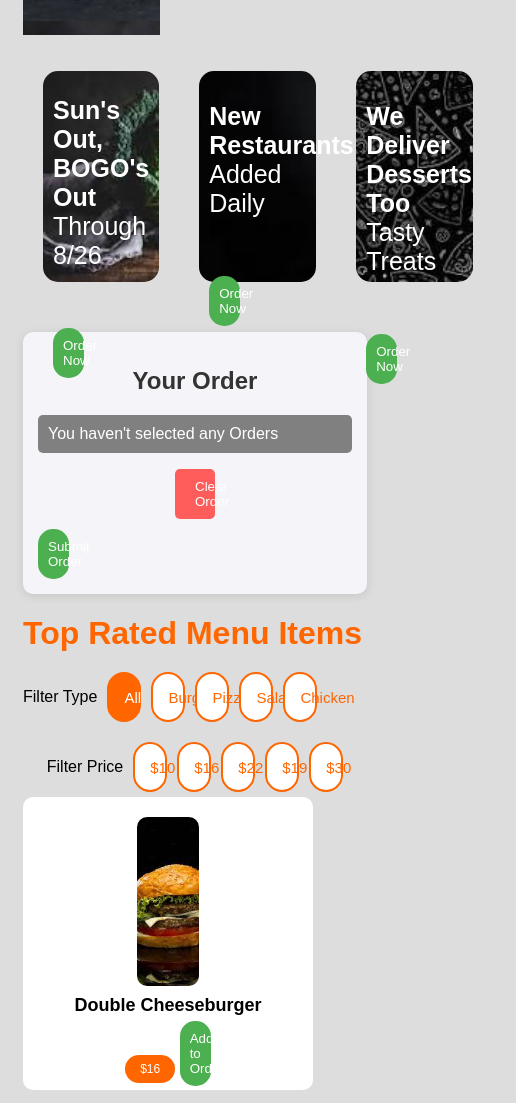
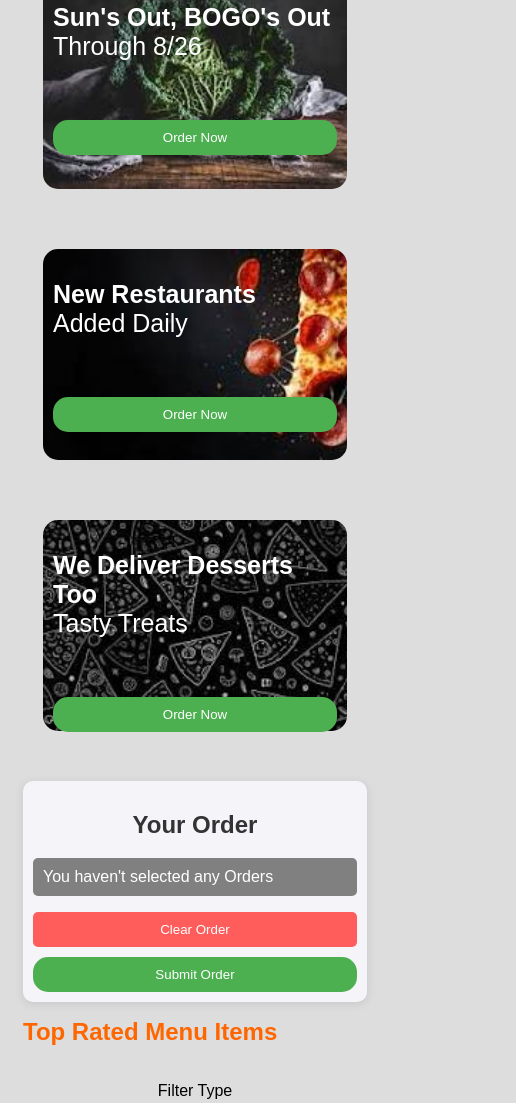
Before and after one commit to Olamide840/second-project, a website: page market.html in a window 390 px wide. Shown: the part 528-1631 px from the top of the page, 516 px wide, since content can reach past the window. Drawn offline with nearby package versions, Linux system fonts and the light colour scheme.

Commit message:
Add files via upload

```diff
--- a/market.css
+++ b/market.css
@@ -1,59 +1,72 @@
-body{
+body {
     box-sizing: border-box;
     font-family: sans-serif;
     background: #ddd;
     padding: 15px;
 }
-.searching{
+
+.searching {
     position: relative;
     background: #333;
-    width: 15%;
-    margin-left: auto;
+    width: 100%;
+    max-width: 300px; /* Adjust width for smaller screens */
+    margin: 0 auto 20px auto;
     padding: 10px;
     border-radius: 20px;
     top: -20px;
 }
-.eat{
+
+.eat {
     font-size: 25px;
 }
-.inp{
+
+.inp {
     border: none;
     background: #333;
     outline: none;
     font-size: 16px;
     color: #ddd;
 }
-.bx-search{
+
+.bx-search {
     color: #fff;
 }
-.inp::placeholder{
+
+.inp::placeholder {
     color: #fff;
     font-size: 18px;
 }
-.food{
+
+.food {
     font-size: 27px;
     background: url(loaded.jpg);
     height: 50vh;
-    width: 35vw;
+    width: 100%;
     position: relative;
     top: 20px;
     font-size: 35px;
     letter-spacing: 1px;
+    background-size: cover; /* Ensure image covers the container */
 }
-.span{
+
+.span {
     color: #ea580c;
 }
-.strong{
+
+.strong {
     color: #fff;
 }
-.var{
+
+.var {
     position: relative;
     top: 120px;
     margin: 10px;
 }
-.sun{
+
+.sun {
     background: url(cabb.jpg);
-    width: 30vw;
+    width: 100%;
+    max-width: 320px;
     height: 25vh;
     color: #fff;
     border-radius: 15px;
@@ -62,50 +75,60 @@ body{
     margin: 20px;
     font-size: 25px;
 }
-.bogo{
+
+.bogo {
     position: relative;
     top: 15px;
     margin: 10px;
 }
-button{
+
+button {
     background: #4caf50;
     padding: 10px;
     border-radius: 15px;
     border: none;
-    width: 8vw;
+    width: 40%;
     cursor: pointer;
     color: #fff;
     transition: .5s;
 }
-    button:hover{
-        background: #2196f3;
-        box-shadow: 0 0 10px #2196f3, 0 0 40px #2196f3, 0 0 10px #2196f3;
 
-    }
-.restaurant{
+button:hover {
+    background: #2196f3;
+    box-shadow: 0 0 10px #2196f3, 0 0 40px #2196f3, 0 0 10px #2196f3;
+}
+
+.restaurant {
     background: url(slice.jpg);
     background-repeat: no-repeat;
     background-size: cover;
     color: white;
-    width: 30vw;
+    width: 100%;
+    max-width: 320px;
     height: 25vh;
     border-radius: 15px;
     margin: 20px;
     font-size: 25px;
 }
-.daily{
+
+.daily {
     position: relative;
     top: 21px;
     margin: 10px;
 }
-.main-content{
+
+.main-content {
     display: flex;
+    flex-wrap: wrap; /* Ensure it wraps on smaller screens */
+    gap: 20px;
 }
-.deliver{
+
+.deliver {
     background: url(black.jpg);
     background-repeat: no-repeat;
     background-size: cover;
-    width: 30vw;
+    width: 100%;
+    max-width: 320px;
     height: 25vh;
     border-radius: 15px;
     color: #fff;
@@ -113,33 +136,39 @@ button{
     position: relative;
     margin: 20px;
 }
-.desserts{
+
+.desserts {
     position: relative;
     top: 21px;
     margin: 10px;
 }
-.container{
+
+.container {
     max-width: 800px;
     margin: auto;
 }
+
 h1 {
     color: #ff6600;
     margin-bottom: 20px;
 }
-.filters{
+
+.filters {
     display: inline-flex;
     flex-direction: column;
     gap: 20px;
     margin-bottom: 20px;
     text-align: center;
 }
-.filter-group{
+
+.filter-group {
     display: flex;
     flex-wrap: wrap;
     gap: 10px;
     justify-content: center;
 }
-.filter-btn, .price-btn{
+
+.filter-btn, .price-btn {
     padding: 8px 15px;
     border: 2px solid #ff6600;
     background: white;
@@ -149,23 +178,27 @@ h1 {
     font-size: 15px;
     transition: all 0.3s;
 }
-.filter-btn:hover, .price-btn:hover{
+
+.filter-btn:hover, .price-btn:hover {
     background: #ff6600;
     color: #fff;
 }
+
 .filter-btn.active, .price-btn.active {
     background: #ff6600;
     color: white;
 }
+
 .menu-grid {
     flex: 0 0 auto;
     overflow-x: auto;
     padding: 5px 0;
-   scroll-snap-type: x mandatory;
+    scroll-snap-type: x mandatory;
     height: 40vh;
     position: relative;
     gap: 20px;
 }
+
 .menu-item {
     margin: 0 0 auto;
     background: #fff;
@@ -174,23 +207,27 @@ h1 {
     box-shadow: rgba(0, 0, 0, 0.8);
     scroll-snap-align: start;
     min-width: 270px;
-    width: 0%;
+    width: 100%;
     text-align: center;
     height: 30vh;
     gap: 50px;
 }
+
 .menu-item img {
     border-radius: 10px;
-    width: 16vw;
-    height: 20vh;
+    width: 100%;
+    max-width: 180px; /* Adjust image size */
+    height: 150px;
     object-fit: cover;
     background-size: cover;
 }
+
 .menu-item p {
     font-size: 18px;
     font-weight: bold;
     margin: 5px;
 }
+
 .price {
     background: #ff6600;
     color: #fff;
@@ -239,3 +276,58 @@ h1 {
 .clear-order:hover {
     background-color: #ff4747;
 }
+
+/* Media Query for Smaller Screens (Mobile) */
+@media (max-width: 768px) {
+    .searching {
+        width: 80%;
+    }
+
+    .food {
+        font-size: 25px;
+        height: 40vh;
+        width: 90%;
+    }
+
+    .menu-grid {
+        flex-wrap: wrap;
+    }
+
+    .menu-item {
+        min-width: 80%;
+        margin: 10px 0;
+    }
+
+    .sun, .restaurant, .deliver {
+        width: 100%;
+        max-width: 100%;
+    }
+
+    button {
+        width: 100%;
+    }
+
+    .container {
+        max-width: 100%;
+        padding: 0;
+    }
+
+    h1 {
+        font-size: 28px;
+    }
+
+    .order-container {
+        padding: 10px;
+    }
+}
+
+@media (max-width: 480px) {
+    h1 {
+        font-size: 24px;
+    }
+
+    .menu-item img {
+        width: 100%;
+        height: auto;
+    }
+}
```
